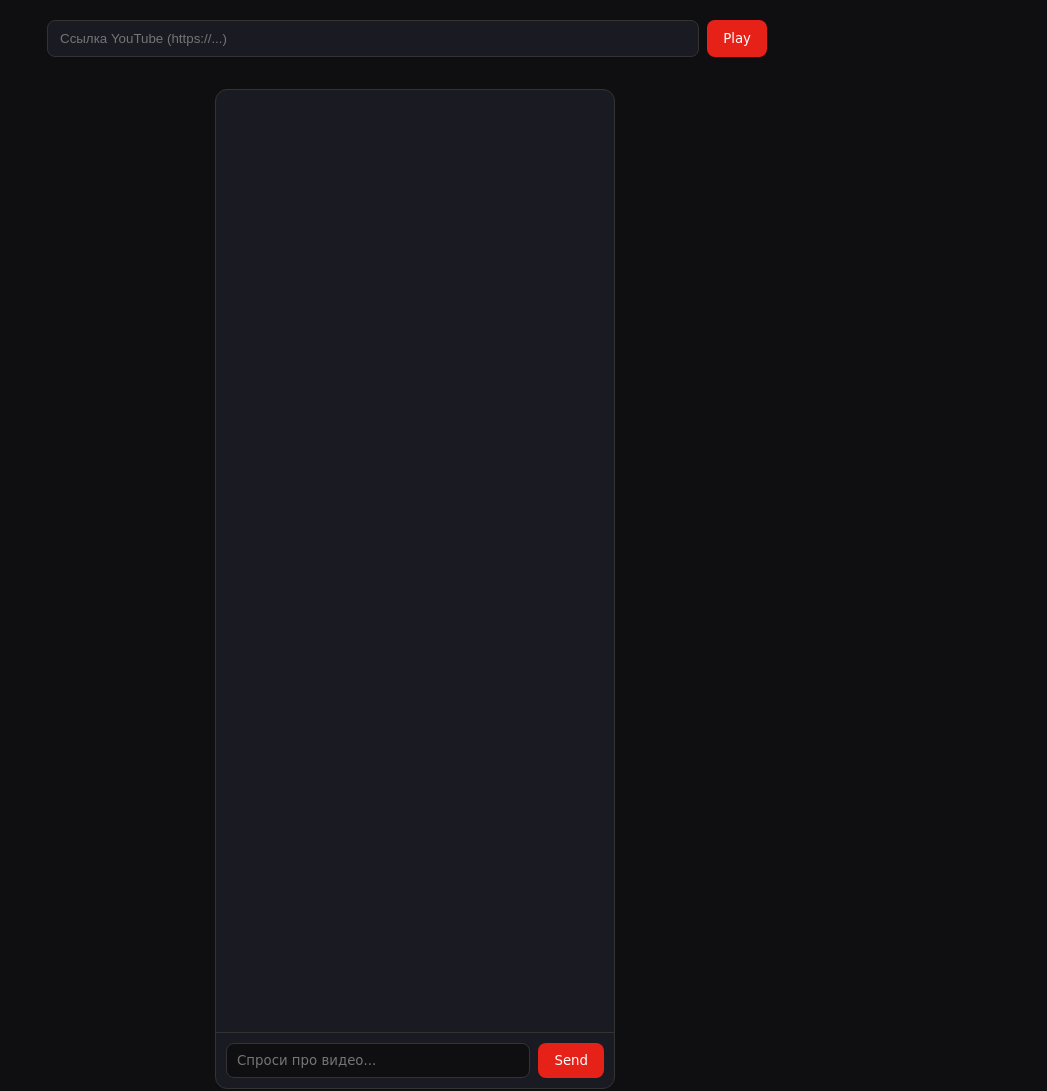
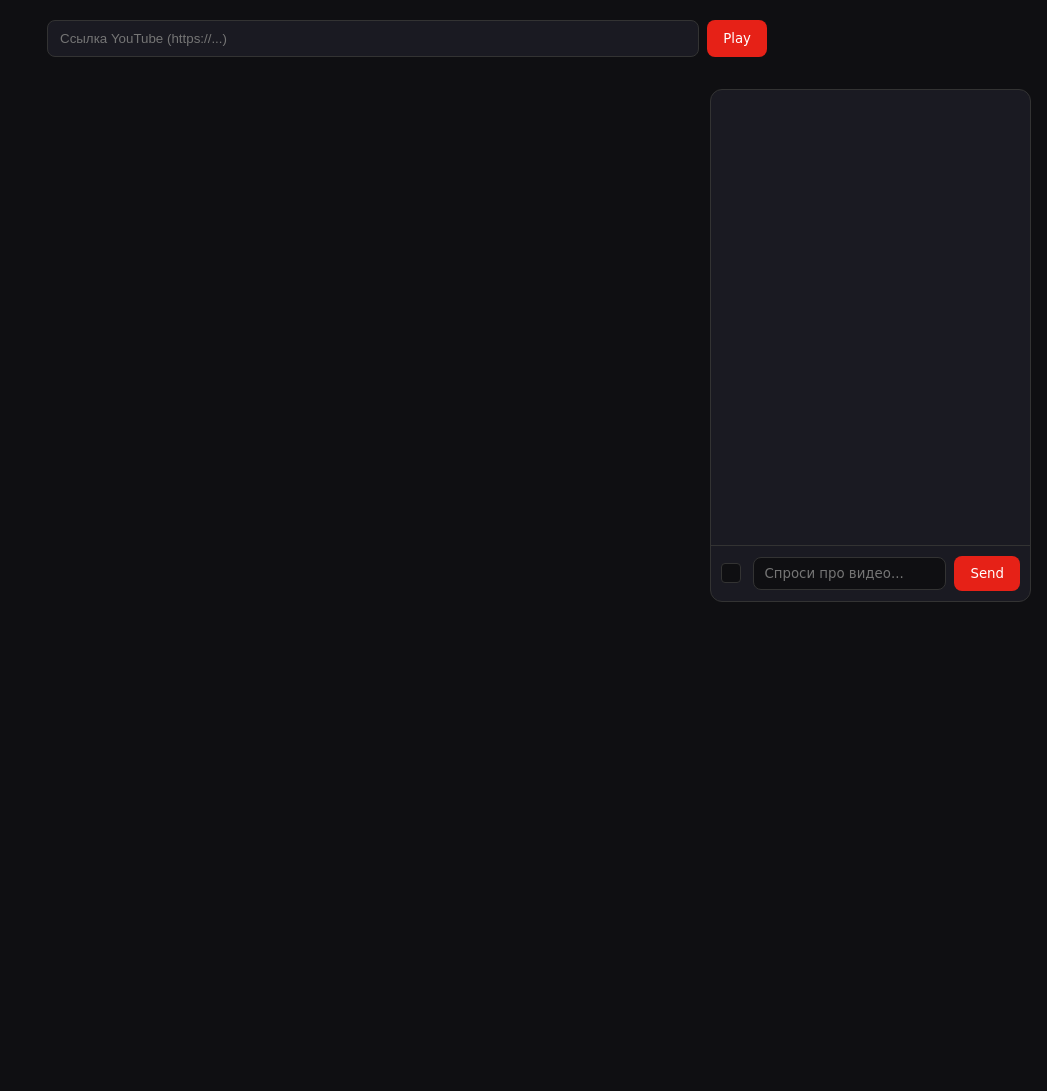
Before and after one commit to 3Radiance/Ai-video-player, a website: page public/index.html in a window 1280 px wide. Shown: the whole page, without its empty margins (233-1280 px from the left). After the commit the page ends 820 px from the top, so only its background shows below. Drawn offline with Linux system fonts and the light colour scheme; a web font is replaced by a local one.

Commit message:
add check box with cooldown ai,optimizing video for window size

```diff
--- a/package.json
+++ b/package.json
@@ -14,6 +14,7 @@
     "@google/genai": "^2.4.0",
     "dotenv": "^17.4.2",
     "express": "^5.2.1",
+    "nodemon": "^3.1.14",
     "youtube-transcript": "^1.3.1"
   },
   "type": "module"
--- a/public/index.html
+++ b/public/index.html
@@ -34,6 +34,11 @@
           <div class="chat-form-wrap">
             <form class="chats" id="chats">
               <input
+                type="checkbox"
+                id="inpes"
+                data-tooltip="Включить кулдаун ИИ"
+              />
+              <input
                 type="text"
                 id="input-chat"
                 placeholder="Спроси про видео..."
--- a/public/main.js
+++ b/public/main.js
@@ -6,6 +6,7 @@ const cooldownEl = document.getElementById("chat-cooldown");
 const list = document.getElementById("spisok");
 const form_two = document.getElementById("form-two");
 const inpe = document.getElementById("inpe");
+const inpes = document.getElementById("inpes");
 
 const COOLDOWN_SEC = 90;
 const MAX_HISTORY = 10;
@@ -212,7 +213,7 @@ form.addEventListener("submit", async (e) => {
   const mes = inp.value.trim();
   if (!mes) return;
 
-  startCooldown();
+  //startCooldown();
   appendMessage("user", mes);
   chatHistory.push({ role: "user", text: mes });
   saveState("chat", chatHistory.slice(-MAX_HISTORY));
--- a/public/style.css
+++ b/public/style.css
@@ -58,22 +58,32 @@ main {
   justify-content: center;
   padding: 0 16px 24px;
 }
+.video {
+  flex: 1;
+  min-width: 320px;
+  max-width: 1200px;
+  width: 100%;
+  aspect-ratio: 16 / 9;
+}
 
 .video iframe {
-  width: 1800;
-  height: 1000;
+  width: 100%;
+  height: 100%;
   border-radius: 12px;
+  border: none;
 }
 
 .all-chat {
-  width: min(400px, 92vw);
-  height: 1000px;
+  width: min(400px, 100%);
+  height: 100%;
+  min-height: 500px;
+  max-height: 675px;
   display: flex;
   flex-direction: column;
   background: #1a1a22;
   border-radius: 12px;
   border: 1px solid #333;
-  overflow: hidden;
+  overflow: visible;
 }
 
 #spisok {
@@ -105,9 +115,10 @@ main {
 .chats {
   display: flex;
   gap: 8px;
+  align-items: center;
 }
 
-.chats input {
+.chats input[type="text"] {
   flex: 1;
   min-width: 0;
   padding: 8px 10px;
@@ -123,3 +134,82 @@ main {
   font-size: 13px;
   opacity: 0.8;
 }
+
+#inpes {
+  appearance: none;
+  -webkit-appearance: none;
+  width: 20px;
+  height: 20px;
+  margin: 0;
+  flex: none;
+  background: #0f0f12;
+  border: 1px solid #333;
+  border-radius: 4px;
+  cursor: pointer;
+  position: relative;
+  display: flex;
+  align-items: center;
+  justify-content: center;
+  transition: all 0.2s ease;
+  margin-right: 4px;
+}
+#inpes::after {
+  content: attr(data-tooltip);
+  position: absolute;
+  bottom: 135%;
+  left: 50%;
+  transform: translateX(-50%) scale(0.85);
+  background: #1a1a22;
+  color: #eee;
+  padding: 6px 10px;
+  border-radius: 6px;
+  border: 1px solid #444;
+  font-family: inherit;
+  font-size: 12px;
+  white-space: nowrap;
+  pointer-events: none;
+  opacity: 0;
+  transition: all 0.2s cubic-bezier(0.4, 0, 0.2, 1);
+  box-shadow: 0 4px 12px rgba(0, 0, 0, 0.6);
+  z-index: 99;
+}
+
+#inpes:hover {
+  border-color: #555;
+  background: #16161e;
+}
+
+#inpes:checked {
+  background: #e62117;
+  border-color: #e62117;
+}
+
+#inpes:checked::before {
+  content: "";
+  width: 5px;
+  height: 10px;
+  border: solid #fff;
+  border-width: 0 2px 2px 0;
+  transform: rotate(45deg);
+  margin-bottom: 2px;
+}
+#inpes:hover::after,
+#inpes:hover::before {
+  opacity: 1;
+  transform: translateX(-50%) scale(1);
+}
+@media (max-width: 900px) {
+  main {
+    flex-direction: column;
+    align-items: center;
+  }
+
+  .video {
+    max-width: 100%;
+  }
+
+  .all-chat {
+    width: 100%;
+    max-height: 500px;
+  }
+}
```
Also changed, not shown: server.js (+3 -16 lines), 1 other file.
